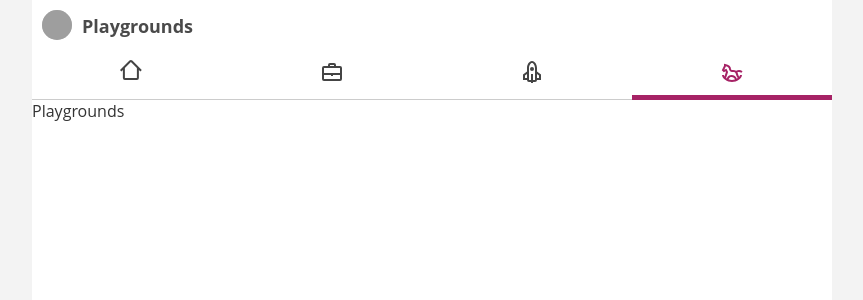
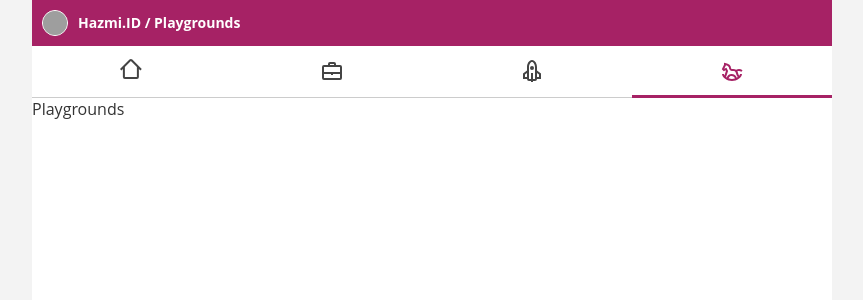
Before and after one commit to hazmi/hazmi.id-v2, a Next.js app: page /playgrounds in a window 1280 px wide. Shown: the top 300 px of the page, without its empty margins (208-1071 px from the left). Built offline with nearby package versions, Linux system fonts and the light colour scheme; grey boxes are pictures that could not be loaded.

Commit message:
tweak header and navigation styles

```diff
--- a/components/main/components/header/index.scss
+++ b/components/main/components/header/index.scss
@@ -1,17 +1,19 @@
 .header {
   display: flex;
   padding: 10px;
+  background: #A62265;
   &__avatar {
-    height: 30px;
-    width: 30px;
+    height: 24px;
+    width: 24px;
+    border: 1px solid #fff;
     border-radius: 50%;
     background: #ccc;
   }
   &__title {
     font-weight: 700;
-    margin: 4px 0 0 10px;
+    margin: 3px 0 0 10px;
     padding: 0;
-    font-size: 18px;
-    color: #4A4A4A;
+    font-size: 14px;
+    color: #fff;
   }
 }
--- a/components/main/components/header/index.tsx
+++ b/components/main/components/header/index.tsx
@@ -4,10 +4,10 @@ import { withRouter } from 'next/router'
 import './index.scss'
 
 export const Header = ({ data, router }) => {
-  let title: string;
+  let title: string = 'Hazmi.ID';
   data.map(item => {
-    if (router.pathname === item.link) {
-      title = item.title;
+    if (item.title && router.pathname === item.link) {
+      title = `Hazmi.ID / ${item.title}`;
     }
   });
   return (
--- a/components/main/components/navigation/index.scss
+++ b/components/main/components/navigation/index.scss
@@ -7,7 +7,7 @@
     border-bottom: 1px solid #ccc;
     text-decoration: none;
     color: #666;
-    padding: 10px 0;
+    padding: 13px 0 9px;
     font-size: 14px;
     &_active svg path {
       fill: #A62265;
@@ -18,7 +18,7 @@
     bottom: 0;
     left: 0;
     width: 25%;
-    height: 5px;
+    height: 3px;
     background: #A62265;
     transition: left 0.3s ease;
     &_1 { left: 0; }
--- a/components/main/index.tsx
+++ b/components/main/index.tsx
@@ -13,10 +13,11 @@ interface navItem {
   link: string,
   icon: any
 };
+
 const data: navItem[] = [
   {
     id: 1,
-    title: "Hazmi.ID",
+    title: "",
     link: "/",
     icon: IconHome,
   },
```
